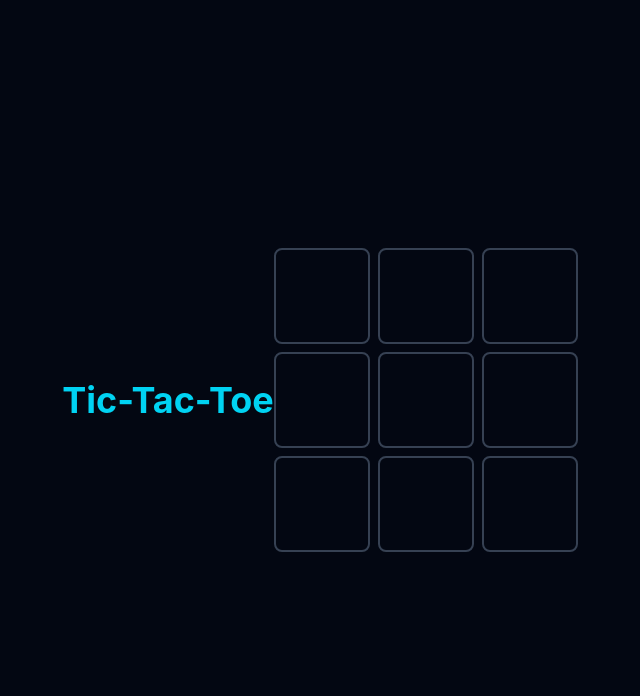
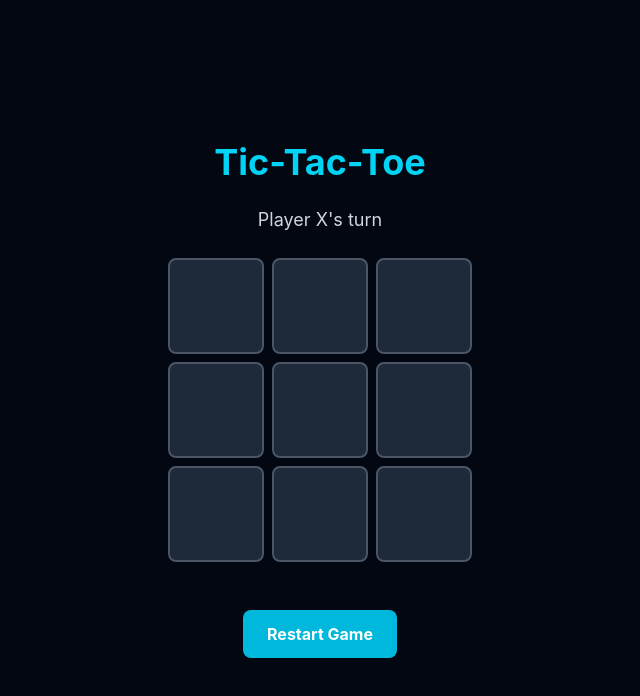
Before and after one commit to LidonJacob/Tic-Tac-Toe, a React app in the folder frontend/: page / in a window 1280 px wide. Shown: the top 696 px of the page, without its empty margins (320-960 px from the left). Built offline with nearby package versions, Linux system fonts and the light colour scheme; the HTML template or start-up script is replaced by a standard one.

Commit message:
completed the frontend setup of the playable game

```diff
--- a/frontend/src/App.jsx
+++ b/frontend/src/App.jsx
@@ -1,17 +1,90 @@
 import Square from "./components/Square";
-
+import { useState } from "react";
 
 function App() {
-  const board = ["", "", "", "", "", "", "", "", ""];
+  const [board, setBoard] = useState(["", "", "", "", "", "", "", "", ""]);
+  const [currentPlayer, setCurrentPlayer] = useState("X");
+  const [winner, setWinner] = useState(null);
+  const [isDraw, setIsDraw] = useState(false);
+
+  const handleClick = (index) => {
+    if (winner || isDraw) {
+      return;
+    }
+
+    if (board[index] !== "") {
+      return;
+    }
+    const newBoard = [...board];
+
+    newBoard[index] = currentPlayer;
+    setBoard(newBoard);
+    const result = checkWinner(newBoard);
+
+    if (result) {
+      setWinner(result);
+      return;
+    }
+    if (newBoard.every((square) => square !== "")) {
+      setIsDraw(true);
+      return;
+    }
+
+    setCurrentPlayer(currentPlayer === "X" ? "O" : "X");
+  };
+
+  const handleRestart = () => {
+    setBoard(["", "", "", "", "", "", "", "", ""]);
+    setCurrentPlayer("X");
+    setWinner(null);
+    setIsDraw(false);
+  };
+  const winningCombinations = [
+    [0, 1, 2],
+    [3, 4, 5],
+    [6, 7, 8],
+    [0, 3, 6],
+    [1, 4, 7],
+    [2, 5, 8],
+    [0, 4, 8],
+    [2, 4, 6],
+  ];
+
+  const checkWinner = (board) => {
+    for (let combination of winningCombinations) {
+      const [a, b, c] = combination;
+
+      if (board[a] && board[a] === board[b] && board[a] === board[c]) {
+        return board[a];
+      }
+    }
+    return null;
+  };
 
   return (
-    <div className="min-h-screen bg-gray-950 flex items-center justify-center">
+    <div className="min-h-screen bg-gray-950 flex flex-col items-center justify-center gap-6">
       <h1 className="text-4xl font-bold text-cyan-400">Tic-Tac-Toe</h1>
+      {winner ? (
+        <p className="text-2xl font-bold text-green-400">
+          Player {winner} wins{" "}
+        </p>
+      ) : isDraw ? (
+        <p className="text-2xl font-bold text-white"> It is a Draw</p>
+      ) : (
+        <p className="text-lg text-gray-300">Player {currentPlayer}'s turn</p>
+      )}
       <div className="grid grid-cols-3 gap-2">
         {board.map((value, index) => {
-          return <Square key={index} value={value} />;
+          return (
+            <Square
+              key={index}
+              value={value}
+              onClick={() => handleClick(index)}
+            />
+          );
         })}
       </div>
+      <button onClick={handleRestart} className="mt-6 px-6 py-3 bg-cyan-500 hover:bg-cyan-600 text-white font-bold rounded-lg">Restart Game </button>
     </div>
   );
 }
--- a/frontend/src/components/Square.jsx
+++ b/frontend/src/components/Square.jsx
@@ -1,8 +1,7 @@
 
-
-const square = ({value}) => {
+const square = ({value, onClick}) => {
   return (
-    <button className="w-24 h-24 border-2 border-gray-700 rounded-lg text-4xl font-bold hover:bg-gray-800">
+    <button onClick = {onClick} className="w-24 h-24 bg-gray-800 border-2 border-gray-600 rounded-lg flex items-center justify-center text-5xl font-bold text-white hover:bg-gray-700 transition-colors">
         {value}
     </button>
   )
```
